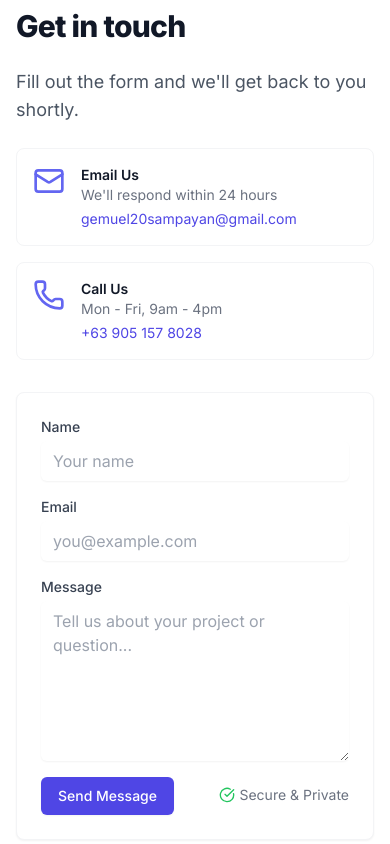
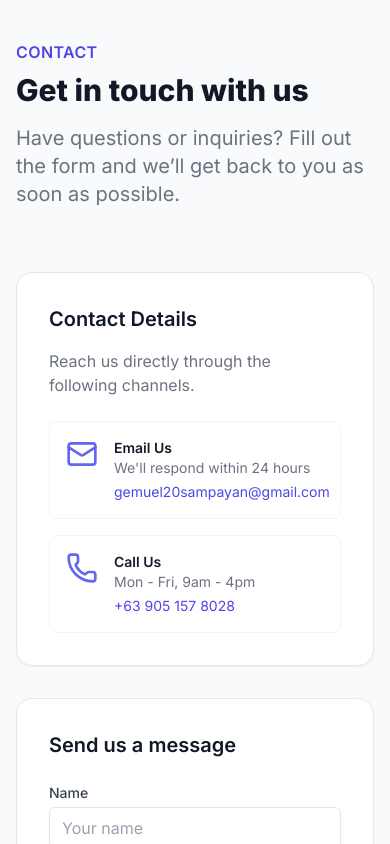
Before and after one commit to Mgtsampayan/Portfolio_New, a Next.js app: page / in a window 390 px wide. Shown: the part 7620-8464 px from the top of the page. Built offline with nearby package versions, Linux system fonts and the light colour scheme.

Commit message:
feat(components): redesign Contact1 component layout for improved user experience

```diff
--- a/app/components/Contact1.tsx
+++ b/app/components/Contact1.tsx
@@ -95,28 +95,42 @@ export default function Contact(): JSX.Element {
     };
 
     return (
-        <div id="contact" className="max-w-4xl mx-auto py-12 px-4 sm:px-6 lg:px-8">
-            <div className="grid grid-cols-1 lg:grid-cols-2 gap-8">
-                {/* left: contact details */}
-                <div className="space-y-6">
-                    <h2 className="text-3xl font-extrabold tracking-tight text-gray-900 dark:text-white">
-                        Get in touch
+        <section id="contact" className="py-20 bg-gray-50 dark:bg-gray-900">
+            <div className="max-w-7xl mx-auto px-4 sm:px-6 lg:px-8">
+                {/* Section Heading */}
+                <div className="sm:text-center">
+                    <h2 className="text-base text-indigo-600 dark:text-indigo-400 font-semibold tracking-wide uppercase">
+                        Contact
                     </h2>
-                    <p className="text-lg text-gray-600 dark:text-gray-300">
-                        Fill out the form and we&apos;ll get back to you shortly.
+                    <p className="mt-2 text-3xl font-extrabold text-gray-900 dark:text-white sm:text-4xl lg:text-5xl">
+                        Get in touch with us
+                    </p>
+                    <p className="mt-4 text-xl text-gray-500 dark:text-gray-300 max-w-3xl mx-auto">
+                        Have questions or inquiries? Fill out the form and we’ll get back to you as soon as
+                        possible.
+                    </p>
+                </div>
+
+                {/* Grid layout */}
+                <div className="mt-16 grid grid-cols-1 lg:grid-cols-2 gap-8">
+                    {/* Contact details card */}
+                    <div className="p-8 bg-white dark:bg-gray-800 border border-gray-200 dark:border-gray-700 rounded-2xl shadow-sm">
+                        <h3 className="text-xl font-semibold text-gray-900 dark:text-white">Contact Details</h3>
+                        <p className="mt-4 text-gray-500 dark:text-gray-300">
+                            Reach us directly through the following channels.
                         </p>
 
-                    <div className="grid grid-cols-1 gap-4">
+                        <div className="mt-6 space-y-4">
                             {contactDetails.map((c, idx) => (
                                 <a
                                     key={idx}
                                     href={c.link}
-                                className="flex items-start gap-4 p-4 rounded-lg border border-gray-100 dark:border-neutral-700 hover:shadow-sm transition"
+                                    className="flex items-start gap-4 p-4 rounded-lg border border-gray-100 dark:border-gray-700 hover:shadow-md transition"
                                     aria-label={`Contact method: ${c.title}`}
                                 >
                                     <div>{c.icon}</div>
                                     <div className="flex-1">
-                                    <h3 className="text-sm font-semibold text-gray-900 dark:text-white">{c.title}</h3>
+                                        <h4 className="text-sm font-semibold text-gray-900 dark:text-white">{c.title}</h4>
                                         <p className="text-sm text-gray-500 dark:text-gray-300">{c.subtitle}</p>
                                         <p className="mt-1 text-sm text-indigo-600 dark:text-indigo-400">{c.display}</p>
                                     </div>
@@ -126,7 +140,7 @@ export default function Contact(): JSX.Element {
 
                         {status && (
                             <div
-                            className={`mt-4 p-3 rounded-md text-sm ${status.ok ? "bg-green-50 text-green-800" : "bg-red-50 text-red-800"
+                                className={`mt-6 p-3 rounded-md text-sm ${status.ok ? "bg-green-50 text-green-800" : "bg-red-50 text-red-800"
                                     }`}
                                 role="status"
                             >
@@ -135,14 +149,18 @@ export default function Contact(): JSX.Element {
                         )}
                     </div>
 
-                {/* right: form */}
+                    {/* Contact form card */}
                     <form
                         onSubmit={handleSubmit}
-                    className="bg-white dark:bg-neutral-900 p-6 rounded-lg border border-gray-100 dark:border-neutral-800 shadow-sm"
+                        className="p-8 bg-white dark:bg-gray-800 border border-gray-200 dark:border-gray-700 rounded-2xl shadow-sm"
                     >
-                    <div className="grid grid-cols-1 gap-4">
+                        <h3 className="text-xl font-semibold text-gray-900 dark:text-white">Send us a message</h3>
+                        <div className="mt-6 space-y-4">
                             <div>
-                            <label htmlFor="name" className="block text-sm font-medium text-gray-700 dark:text-gray-300">
+                                <label
+                                    htmlFor="name"
+                                    className="block text-sm font-medium text-gray-700 dark:text-gray-300"
+                                >
                                     Name
                                 </label>
                                 <input
@@ -151,7 +169,7 @@ export default function Contact(): JSX.Element {
                                     value={form.name}
                                     onChange={handleChange}
                                     placeholder="Your name"
-                                className="mt-1 block w-full rounded-md border-gray-300 dark:border-neutral-700 shadow-sm py-2 px-3 focus:outline-none focus:ring-2 focus:ring-indigo-500"
+                                    className="mt-1 block w-full rounded-md border border-input bg-background text-foreground shadow-sm py-2 px-3 focus:outline-none focus:ring-2 focus:ring-ring focus:border-ring transition-colors"
                                     aria-invalid={Boolean(clientErrors.name)}
                                     aria-describedby={clientErrors.name ? "name-error" : undefined}
                                     required
@@ -164,17 +182,20 @@ export default function Contact(): JSX.Element {
                             </div>
 
                             <div>
-                            <label htmlFor="email" className="block text-sm font-medium text-gray-700 dark:text-gray-300">
+                                <label
+                                    htmlFor="email"
+                                    className="block text-sm font-medium text-gray-700 dark:text-gray-300"
+                                >
                                     Email
                                 </label>
                                 <input
                                     id="email"
                                     name="email"
+                                    type="email"
                                     value={form.email}
                                     onChange={handleChange}
-                                type="email"
                                     placeholder="you@example.com"
-                                className="mt-1 block w-full rounded-md border-gray-300 dark:border-neutral-700 shadow-sm py-2 px-3 focus:outline-none focus:ring-2 focus:ring-indigo-500"
+                                    className="mt-1 block w-full rounded-md border border-input bg-background text-foreground shadow-sm py-2 px-3 focus:outline-none focus:ring-2 focus:ring-ring focus:border-ring transition-colors"
                                     aria-invalid={Boolean(clientErrors.email)}
                                     aria-describedby={clientErrors.email ? "email-error" : undefined}
                                     required
@@ -187,17 +208,20 @@ export default function Contact(): JSX.Element {
                             </div>
 
                             <div>
-                            <label htmlFor="message" className="block text-sm font-medium text-gray-700 dark:text-gray-300">
+                                <label
+                                    htmlFor="message"
+                                    className="block text-sm font-medium text-gray-700 dark:text-gray-300"
+                                >
                                     Message
                                 </label>
                                 <textarea
                                     id="message"
                                     name="message"
+                                    rows={6}
                                     value={form.message}
                                     onChange={handleChange}
-                                rows={6}
                                     placeholder="Tell us about your project or question..."
-                                className="mt-1 block w-full rounded-md border-gray-300 dark:border-neutral-700 shadow-sm py-2 px-3 focus:outline-none focus:ring-2 focus:ring-indigo-500 resize-vertical"
+                                    className="mt-1 block w-full rounded-md border border-input bg-background text-foreground shadow-sm py-2 px-3 focus:outline-none focus:ring-2 focus:ring-ring focus:border-ring transition-colors"
                                     aria-invalid={Boolean(clientErrors.message)}
                                     aria-describedby={clientErrors.message ? "message-error" : undefined}
                                     required
@@ -217,17 +241,15 @@ export default function Contact(): JSX.Element {
                                 >
                                     {loading ? "Sending..." : "Send Message"}
                                 </button>
-
-                            <div className="text-sm text-gray-500 dark:text-gray-400">
-                                <span className="inline-flex items-center gap-1">
+                                <div className="text-sm text-gray-500 dark:text-gray-400 flex items-center gap-1">
                                     <CheckCircle className="h-4 w-4 text-green-500" />
                                     <span>Secure & Private</span>
-                                </span>
                                 </div>
                             </div>
                         </div>
                     </form>
                 </div>
             </div>
+        </section>
     );
 }
```
Lines whose indentation alone changed are shown as unchanged.
